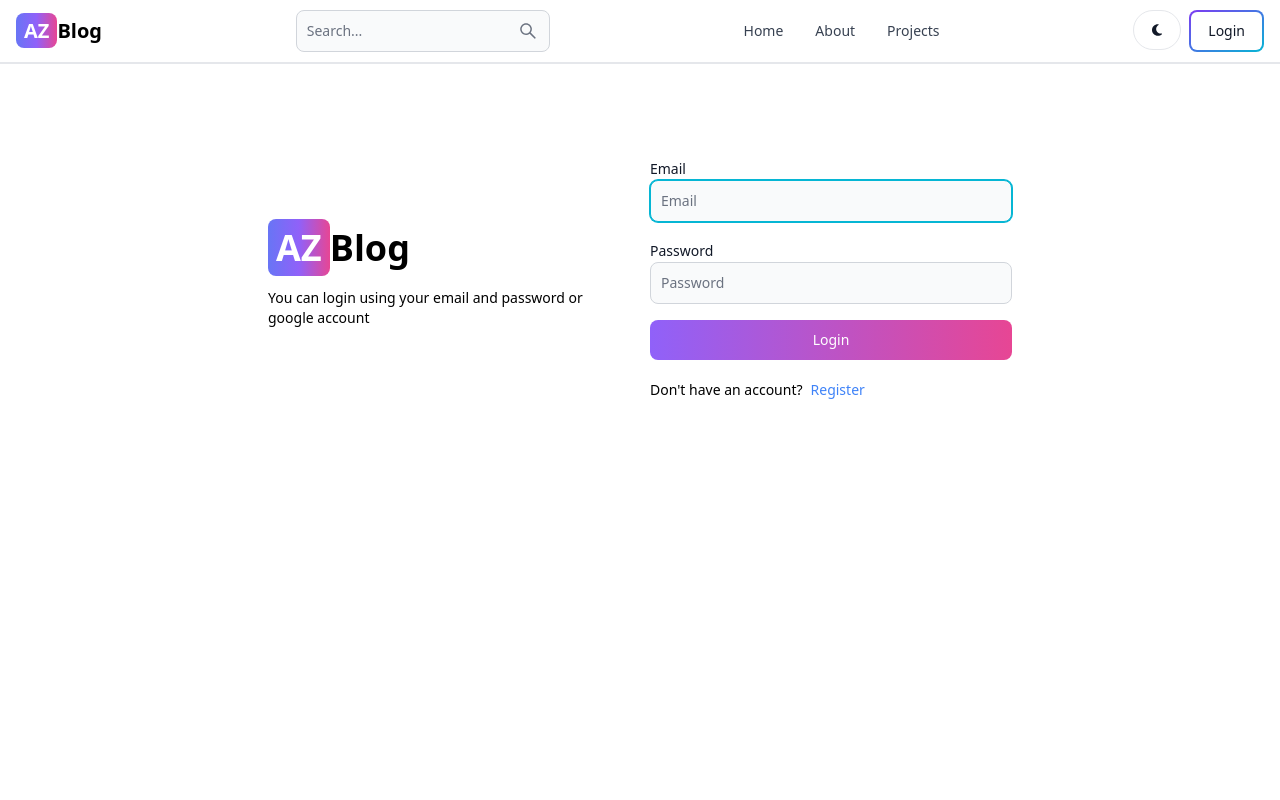
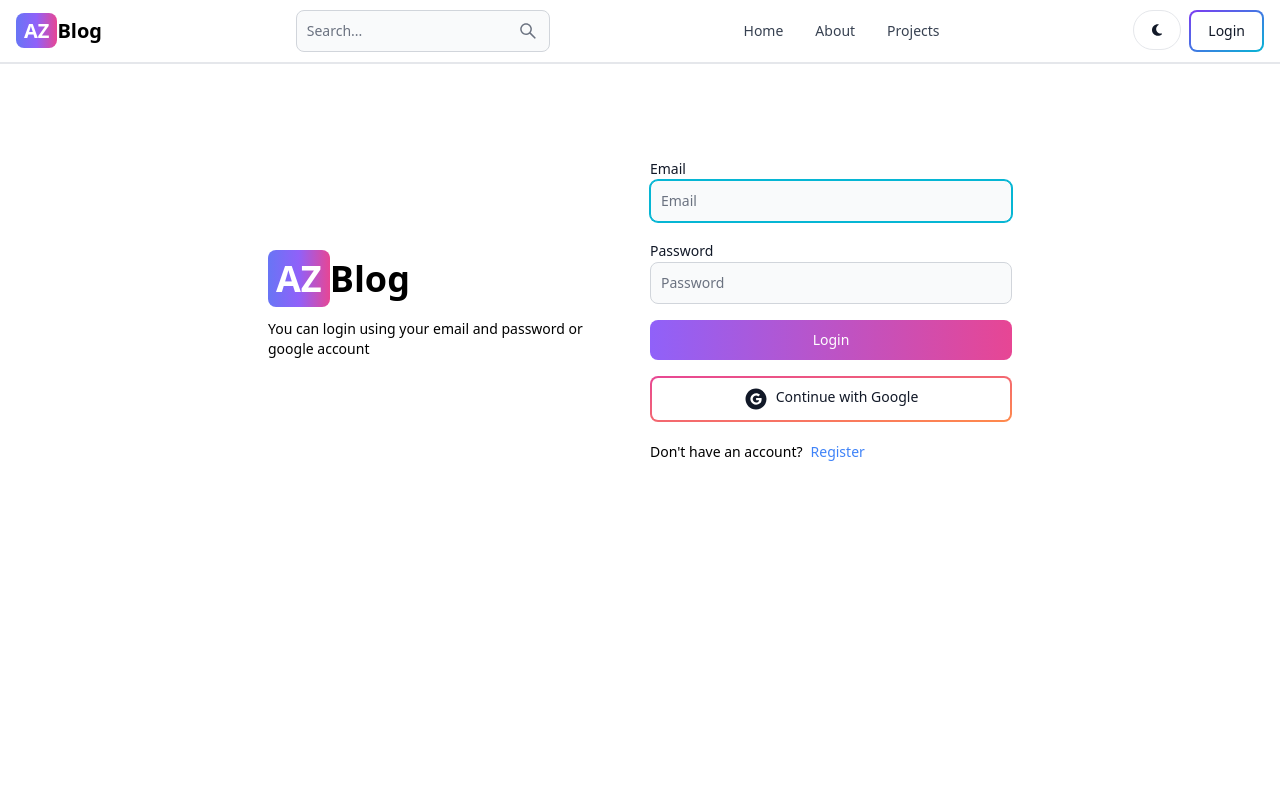
Before and after one commit to Arntit-Zonia/blog-app, a React (Vite) app in the folder client/: page /user/login in a window 1280 px wide. Shown: the top 800 px of the page. Built offline with nearby package versions, Linux system fonts and the light colour scheme; no server answers.

Commit message:
feat: initial google oauth implementation

```diff
--- /dev/null
+++ b/client/src/components/OAuth.tsx
@@ -0,0 +1,23 @@
+import { useGoogleLogin } from "@react-oauth/google";
+import { Button } from "flowbite-react";
+import { AiFillGoogleCircle } from "react-icons/ai";
+
+const OAuth = () => {
+  const handleOAth = useGoogleLogin({
+    onSuccess: (res) => {
+      console.log(res);
+    },
+    onError: () => {
+      console.log("Login Failed");
+    },
+  });
+
+  return (
+    <Button type="button" gradientDuoTone="pinkToOrange" outline onClick={() => handleOAth()}>
+      <AiFillGoogleCircle className="w-6 h-6 mr-2" />
+      Continue with Google
+    </Button>
+  );
+};
+
+export default OAuth;
--- a/client/src/components/UserForm.tsx
+++ b/client/src/components/UserForm.tsx
@@ -8,6 +8,8 @@ import axios from "axios";
 import { loginStart, loginSuccess, loginFailure } from "../redux/slice/user";
 import { RootState } from "../redux/store";
 import { IUserFormData } from "../interfaces/user";
+
+import OAuth from "./OAuth";
 
 interface IUserFormProps {
   formType: "register" | "login";
@@ -102,6 +104,7 @@ const UserForm: FC<IUserFormProps> = ({ formType, onSubmit }) => {
           {errorMessage}
         </Alert>
       )}
+      <OAuth />
     </form>
   );
 };
--- a/client/src/index.tsx
+++ b/client/src/index.tsx
@@ -1,5 +1,6 @@
 import { Provider } from "react-redux";
 import { PersistGate } from "redux-persist/integration/react";
+import { GoogleOAuthProvider } from "@react-oauth/google";
 
 import React from "react";
 import ReactDOM from "react-dom/client";
@@ -12,7 +13,9 @@ ReactDOM.createRoot(document.getElementById("root")!).render(
   <React.StrictMode>
     <Provider store={store}>
       <PersistGate loading={null} persistor={persistor}>
-        <App />
+        <GoogleOAuthProvider clientId={import.meta.env.VITE_GOOGLE_CLIENT_ID}>
+          <App />
+        </GoogleOAuthProvider>
       </PersistGate>
     </Provider>
   </React.StrictMode>
```
